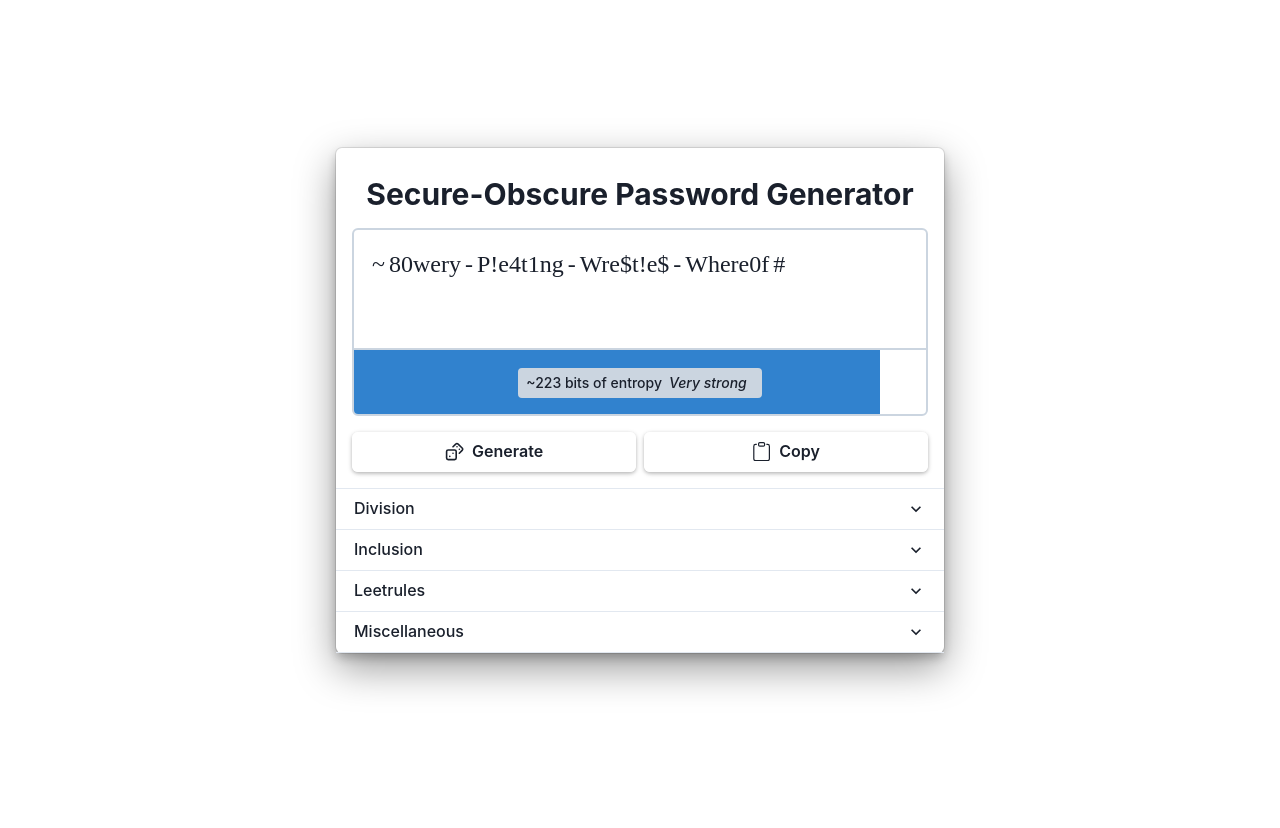
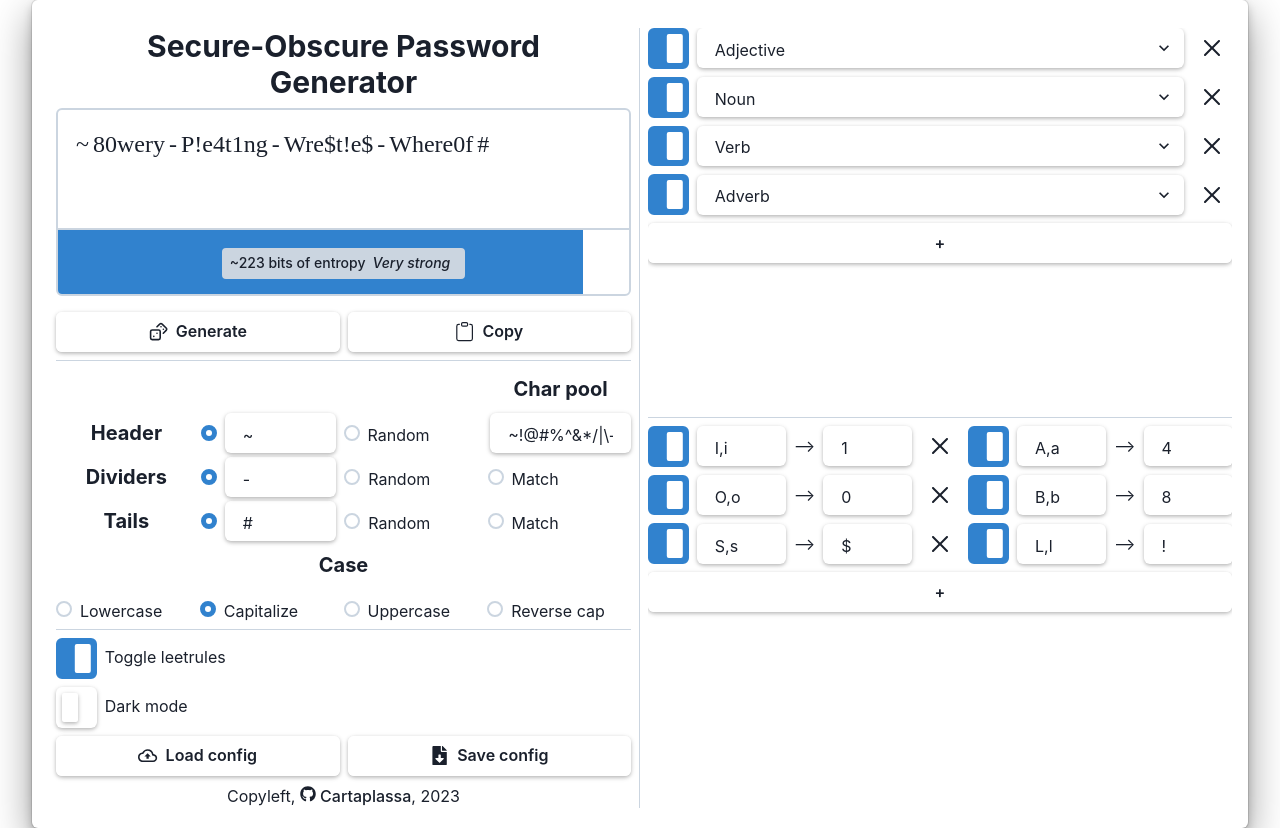
Before and after one commit to cartaplassa/sopg-v3, a React (Vite) app: page / in a window 1280 px wide. Before the commit the page ends 800 px from the top, so only its background shows below. Built offline with nearby package versions, Linux system fonts and the light colour scheme.

Commit message:
Ultra-wide view

```diff
--- a/package.json
+++ b/package.json
@@ -8,7 +8,7 @@
     "dev": "vite --host",
     "predeploy": "npm run build",
     "deploy": "gh-pages -d dist",
-    "build": "tsc && vite build",
+    "build": "tsc && vite build && mkdir temp && mv dist/* temp && mkdir dist/sopg-v3 && mv temp/* dist/sopg-v3/ && rm -r temp",
     "lint": "eslint . --ext ts,tsx --report-unused-disable-directives --max-warnings 0",
     "preview": "vite preview"
   },
--- a/src/App.tsx
+++ b/src/App.tsx
@@ -4,17 +4,21 @@ import {
   Heading,
   Accordion,
   useStyleConfig,
-  // useMediaQuery,
-  // HStack,
-  // VStack,
+  useMediaQuery,
+  HStack,
+  VStack,
   BoxProps,
 } from "@chakra-ui/react";
+
+import { breakpoints } from "@theme";
+
 import Control from "@blocks/Control";
 import HDT from "@blocks/HDTTable";
 import Inclusion from "@blocks/Inclusion";
 import Leetrules from "@blocks/Leetrules";
 import Miscellaneous from "@blocks/Miscellaneous";
 import AccordionBlock from "@components/AccordionBlock";
+
 
 function AppRegular(props: BoxProps) {
   return (
@@ -27,7 +31,7 @@ function AppRegular(props: BoxProps) {
       <Heading as="h1" fontSize="3xl" m="0 .5em">
         Secure-Obscure Password Generator
       </Heading>
-      <Control />
+      <Control p="1em" />
 
       <Accordion allowToggle>
         <AccordionBlock title="Division">
@@ -47,35 +51,49 @@ function AppRegular(props: BoxProps) {
   );
 }
 
-/* function AppWide(props: BoxProps) {
+function AppWide(props: BoxProps) {
+  const border = "1px solid var(--chakra-colors-secondary)";
   return (
-    <HStack w="76rem" margin="0 auto" {...props}>
-      <VStack w="50%">
+    <HStack
+      w="76rem"
+      margin="0 auto"
+      p="1.75em 1em 1.25em"
+      align="stretch"
+      gap="0"
+      {...props}
+    >
+      <VStack
+        w="50%"
+        flex="1 1 0px"
+        align="stretch"
+        borderRight={border}
+        p="0 .5em"
+      >
         <Heading as="h1" fontSize="3xl" m="0 .5em">
           Secure-Obscure Password Generator
         </Heading>
-        <Control />
-        <HDT />
+        <Control p="0 0 .5em" borderBottom={border} />
+        <HDT borderBottom={border} />
         <Miscellaneous />
       </VStack>
-      <VStack w="50%" h="100%" display="inline-block">
-        <Box maxH="50%" display="inline-block" overflowY="auto">
+      <VStack w="50%" maxH="100%" flex="1 1 0px" align="stretch" gap="0" p="0 0 0 .5em">
+        <Box maxH="50%" overflowY="scroll" flex="1 1 0px" p="0 0 .5em" borderBottom={border}>
           <Inclusion />
         </Box>
-        <Box maxH="50%" display="inline-block" overflowY="auto">
+        <Box maxH="50%" overflowY="scroll" flex="1 1 0px" p=".5em 0 0">
           <Leetrules />
         </Box>
       </VStack>
     </HStack>
   );
-} */
+}
 
 function App() {
   const style = useStyleConfig("App");
-  // const isHD = useMediaQuery("(min-width: var(--chakra-breakpoints-lg)");
+  const [isHD] = useMediaQuery(`(min-width: ${breakpoints.lg})`);
 
-  // return isHD ? <AppWide __css={style} /> : <AppRegular __css={style} />;
-  return <AppRegular __css={style} />;
+  return isHD ? <AppWide __css={style} /> : <AppRegular __css={style} />;
+  // return <AppRegular __css={style} />;
 }
 
 export default App;
--- a/src/blocks/Control/index.tsx
+++ b/src/blocks/Control/index.tsx
@@ -16,7 +16,7 @@ import StyledIcon from "@components/StyledIcon";
 
 const initialPassword = generatePassword(initialConfig);
 
-export default function Control() {
+export default function Control({...props}) {
   const config = useConfigStore((state: StateType) => state.config);
 
   const [password, dispatch] = useImmerReducer(
@@ -34,7 +34,7 @@ export default function Control() {
   const handleRegen = useCallback(() => dispatch({ type: "regen" }), []);
 
   return (
-    <Box p="1em">
+    <Box {...props}>
       <Box
         mb={4}
         border="2px"
--- a/src/blocks/HDTTable/index.tsx
+++ b/src/blocks/HDTTable/index.tsx
@@ -7,7 +7,7 @@ import RadioInput from "@components/RadioInput";
 import FlexRadioGroup from "@components/FlexRadioGroup";
 import GridRadioGroup from "@components/GridRadioGroup";
 
-export default function HDT() {
+export default function HDT({...props}) {
   const table = useConfigStore((state: StateType) => state.config.HDT);
 
   const changeCase = useConfigStore((state: StateType) => state.changeCase);
@@ -22,7 +22,7 @@ export default function HDT() {
   const logTable = (_: MouseEvent<HTMLButtonElement>) => console.log(table);
 
   return (
-    <Grid {...gridCoordinates.root} gap="4px">
+    <Grid {...gridCoordinates.root} gap="4px" {...props}>
       {/* CHAR POOL */}
 
       <Heading
--- a/src/blocks/Inclusion/index.tsx
+++ b/src/blocks/Inclusion/index.tsx
@@ -49,7 +49,7 @@ function IncludedWord({
   );
 }
 
-export default function Inclusion() {
+export default function Inclusion({...props}) {
   const words = useConfigStore((state: StateType) => state.config.words);
 
   const addWord = useConfigStore((state: StateType) => state.addWord);
@@ -61,7 +61,7 @@ export default function Inclusion() {
     console.log(words.filter((word: Word) => word.partOfSpeech));
 
   return (
-    <Box>
+    <Box {...props}>
       {/* <Grid gridTemplateColumns={["repeat(1, 1fr)", "repeat(2, 1fr)"]}> */}
       <VStack>
         {words.map((word: Word, index: number) => (
--- a/src/blocks/Leetrules/index.tsx
+++ b/src/blocks/Leetrules/index.tsx
@@ -55,7 +55,7 @@ function Leetrule({
   );
 }
 
-export default function Leetrules() {
+export default function Leetrules({...props}) {
   // const [rules, setRules] = useState(initialRules);
   const rules = useConfigStore((state: StateType) => state.config.leetrules);
 
@@ -68,7 +68,7 @@ export default function Leetrules() {
   const logRules = (_: MouseEvent<HTMLButtonElement>) => console.log(rules);
 
   return (
-    <Box>
+    <Box {...props}>
       <Grid
         gap=".5em"
         gridTemplateColumns={{ base: "repeat(1, 1fr)", md: "repeat(2, 1fr)" }}
--- a/src/blocks/Miscellaneous/index.tsx
+++ b/src/blocks/Miscellaneous/index.tsx
@@ -83,13 +83,13 @@ export default function Miscellaneous() {
 
   return (
     <VStack>
-      <chakra.label>
+      <chakra.label alignSelf="flex-start">
         <Switch onChange={handleToggleLeetify} isChecked={config.HDT.leetify} />
         <Text ml=".5em" as="span">
           Toggle leetrules
         </Text>
       </chakra.label>
-      <chakra.label>
+      <chakra.label alignSelf="flex-start">
         <Switch onChange={toggleColorMode} isChecked={colorMode === "dark"} />
         <Text ml=".5em" as="span">
           Dark mode
--- a/src/theme/index.tsx
+++ b/src/theme/index.tsx
@@ -12,7 +12,7 @@ const oldBreakpoints = {
 };
 */
 
-const breakpoints = {
+export const breakpoints = {
   sm: "24em", // 384px
   md: "42em", // 672px
   lg: "80em", // 1280px
--- a/vite.config.ts
+++ b/vite.config.ts
@@ -1,6 +1,7 @@
 import { defineConfig } from "vite";
 import react from "@vitejs/plugin-react";
 import tsconfigPaths from "vite-tsconfig-paths";
+import { splitVendorChunkPlugin } from 'vite'
 
 import vitePWA from "./vitePWA.config.ts";
 
@@ -9,6 +10,7 @@ export default defineConfig({
   plugins: [
     react(),
     tsconfigPaths(),
+    splitVendorChunkPlugin(),
     vitePWA,
   ],
   base: "/sopg-v3",
@@ -20,6 +22,21 @@ export default defineConfig({
           drop_debugger: true // Remove debugger statements
         }
       }
-    }
+    },
+    /* rollupOptions: {
+      output:{
+        manualChunks(id) {
+          if (id.indexOf('node_modules') !== -1) {
+            const basic = id.toString().split('node_modules/')[1];
+            const sub1 = basic.split('/')[0];
+            if (sub1 !== '.pnpm') {
+              return sub1.toString();
+            }
+            const name2 = basic.split('/')[1];
+            return name2.split('@')[name2[0] === '@' ? 1 : 0].toString();
+          }
+        }
+      }
+    } */
   }
 });
```
